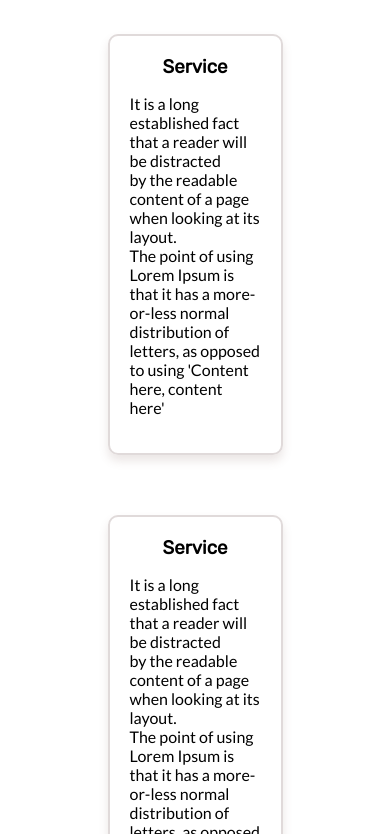
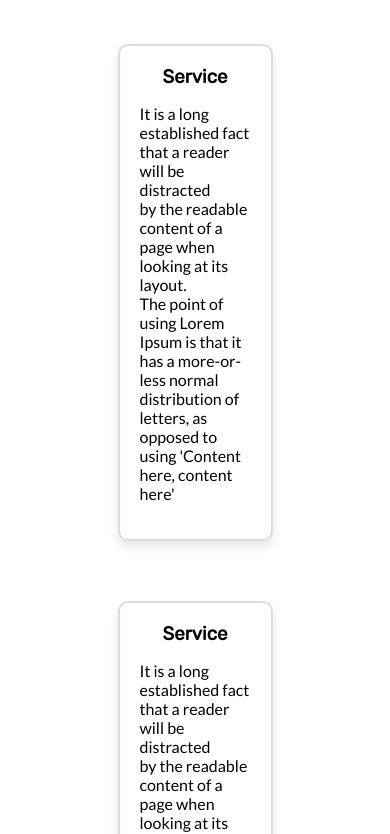
Before and after one commit to juancaraballo28/ES-Page, a plain HTML site: page index.html in a window 390 px wide. Shown: the part 640-1474 px from the top of the page. Drawn offline with Linux system fonts and the light colour scheme.

Commit message:
volviendo al body con padding

```diff
--- a/css/styles.css
+++ b/css/styles.css
@@ -109,9 +109,6 @@ body{
 
 
 @media screen and (max-width: 1024px){
-    body{
-        padding: 0;
-    }
     .header{
       /*  margin: 0 5%;
         width: 80%;*/
```
